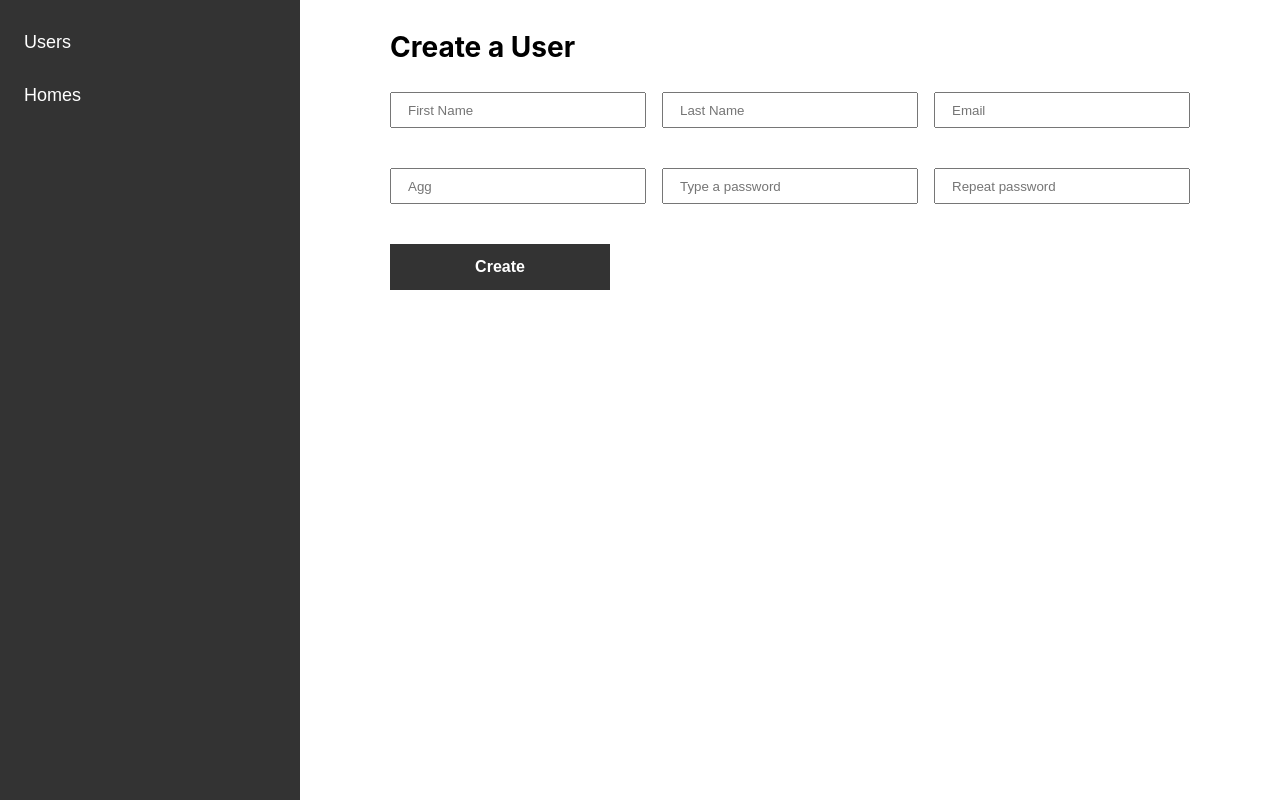
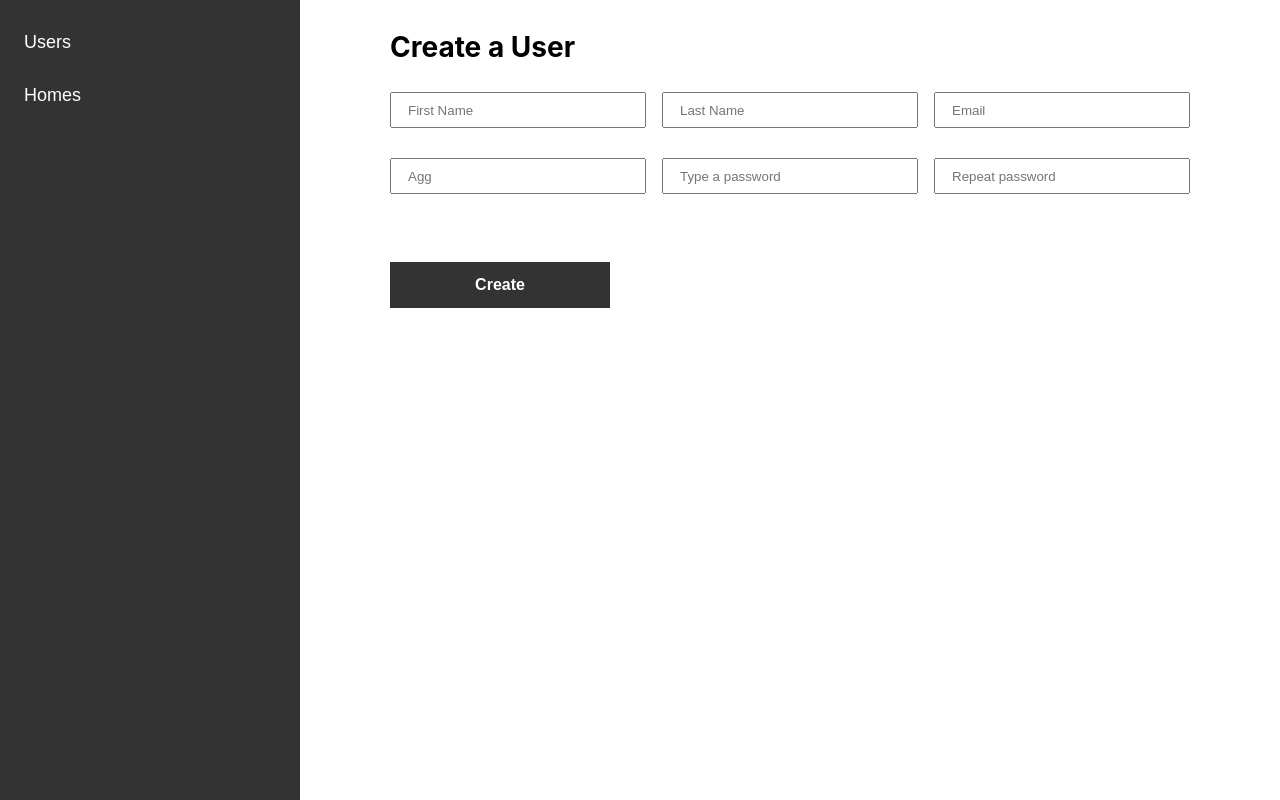
Before and after one commit to JorTorosyan/CRUD-app, a React (Create React App) app: page / in a window 1280 px wide. Both pictures are taken after a click on the button "Create User". Built offline with nearby package versions, Linux system fonts and the light colour scheme; data requests are answered from the project's data file.

Commit message:
validation update

```diff
--- a/src/assets/styles/_global.scss
+++ b/src/assets/styles/_global.scss
@@ -17,15 +17,15 @@
       display: inline-block;
       margin-right: 2%;
       width: 32%;
-      margin-bottom: 20px;
+      margin-bottom: 30px;
       position: relative;
-      padding-bottom: 20px;
       .error {
         max-width: 100%;
         position: absolute;
         color: #ef5656;
         font-size: 12px;
-        bottom: 0;
+        height: 32px;
+        bottom: -32px;
         left: 0;
       }
       input,
@@ -49,5 +49,6 @@
     background-color: #333;
     border: none;
     cursor: pointer;
+    margin-top: 38px;
   }
 }
--- a/src/pages/homes/create.js
+++ b/src/pages/homes/create.js
@@ -20,7 +20,7 @@ const Validation = Yup.object().shape({
         .required('Required'),
     place: Yup.string()
         .required('Required'),
-    bedroom: Yup.string()
+    bedroom: Yup.number()
         .required('Required'),
 });
 
--- a/src/pages/homes/edit.js
+++ b/src/pages/homes/edit.js
@@ -19,7 +19,7 @@ const Validation = Yup.object().shape({
         .required('Required'),
     place: Yup.string()
         .required('Required'),
-    bedroom: Yup.string()
+    bedroom: Yup.number()
         .required('Required'),
 });
 
--- a/src/pages/users/create.js
+++ b/src/pages/users/create.js
@@ -17,7 +17,7 @@ const Validation = Yup.object().shape({
         .max(50, 'Too Long!')
         .required('Required'),
     email: Yup.string().email('Invalid email').required('Required'),
-    age: Yup.string()
+    age: Yup.number()
         .required('Required'),
     password: Yup.string()
         .min(6, 'Password must be at least 6 charaters')
--- a/src/pages/users/edit.js
+++ b/src/pages/users/edit.js
@@ -15,7 +15,7 @@ const Validation = Yup.object().shape({
         .max(50, 'Too Long!')
         .required('Required'),
     email: Yup.string().email('Invalid email').required('Required'),
-    age: Yup.string()
+    age: Yup.number()
         .required('Required'),
     password: Yup.string()
         .min(6, 'Password must be at least 6 charaters')
```
